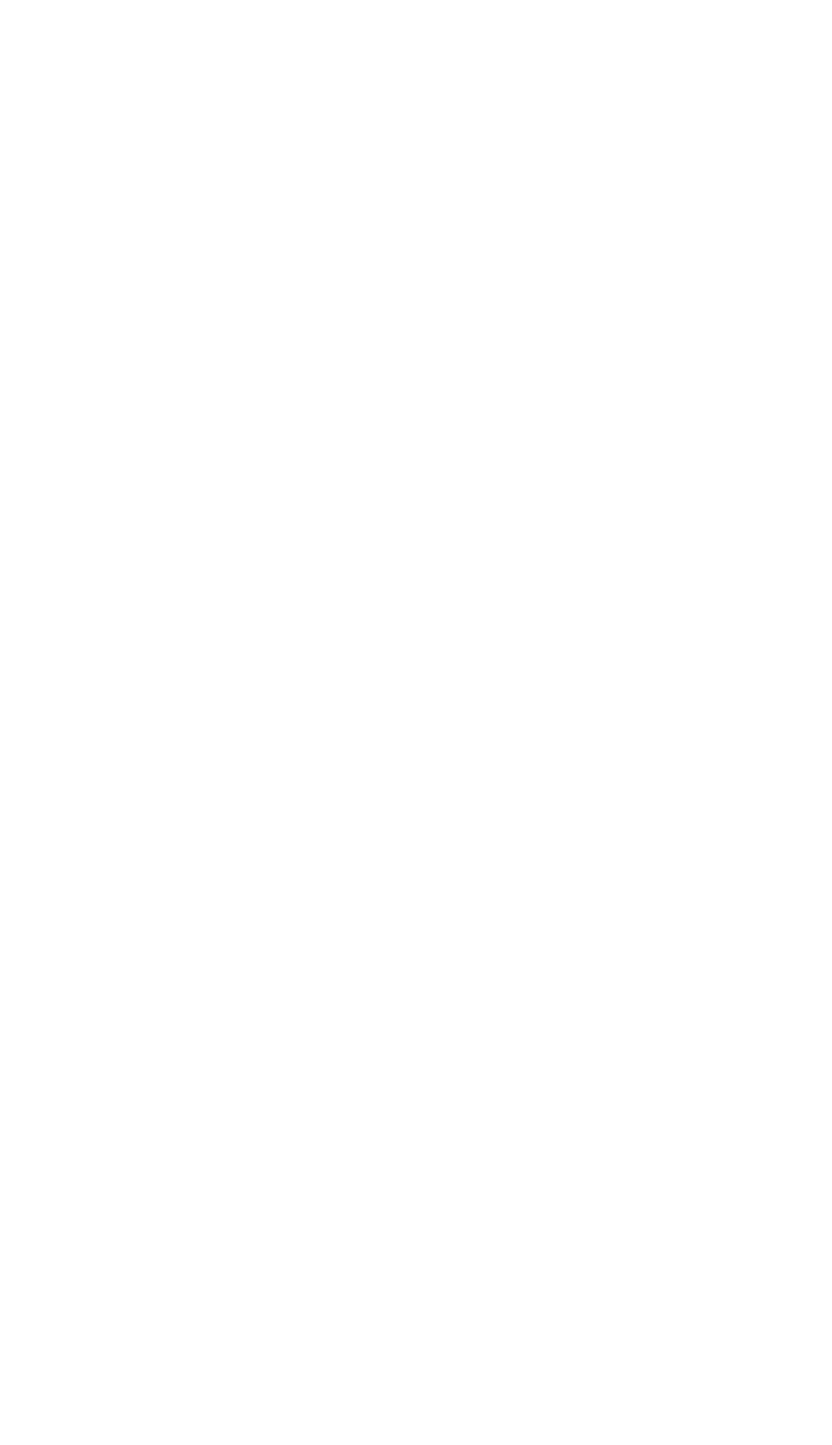
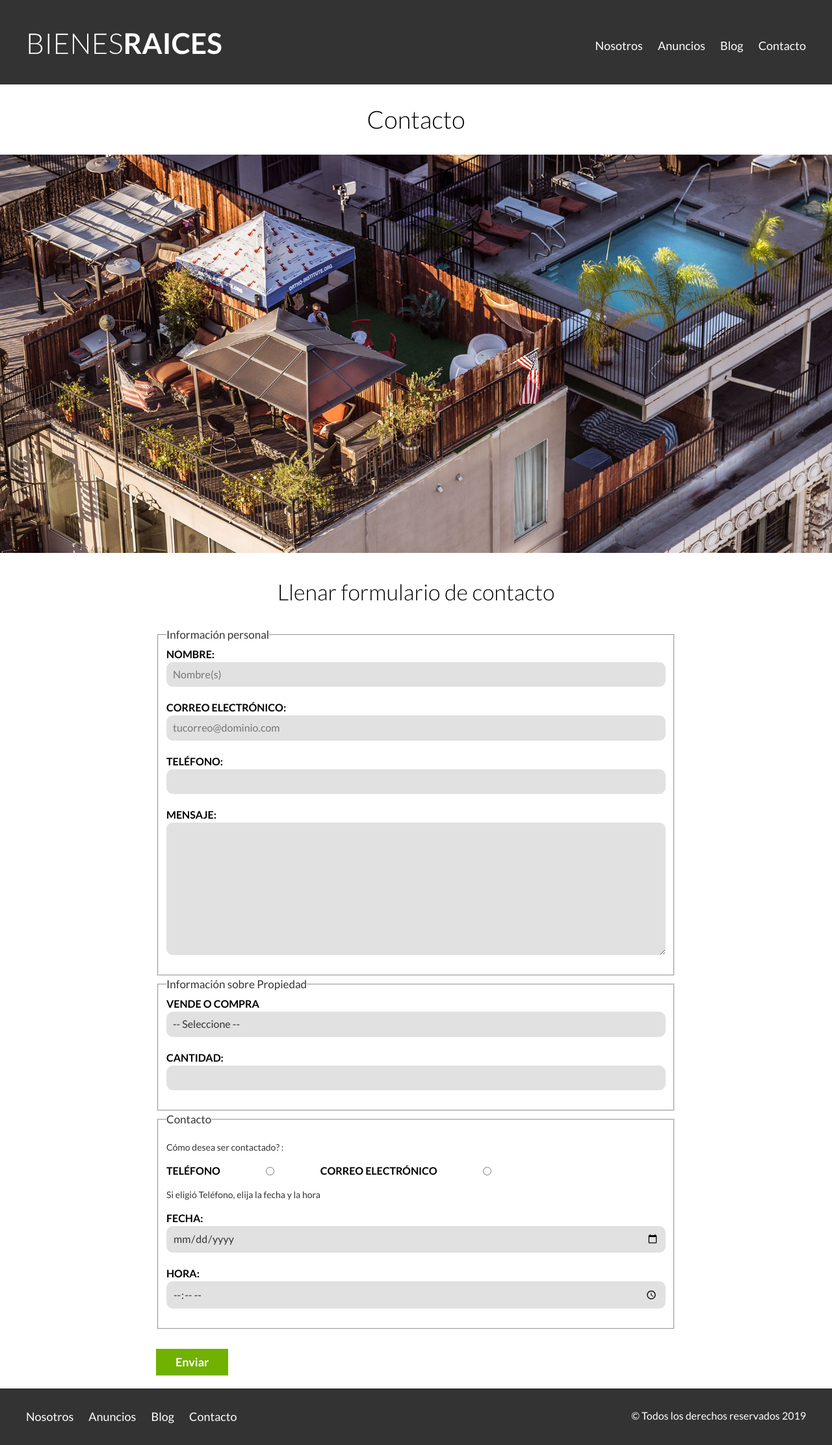
Before and after one commit to EfrenAS/bienesraices, a PHP site: page /contacto.html in a window 1280 px wide. Before the commit the page is empty. Shown: the whole page at 65% size. Before the commit the page ends 800 px from the top, so only its background shows below. Run offline with PHP 8.4, Linux system fonts and the light colour scheme.

Commit message:
Proyecto Finalizado

```diff
--- a/contacto.html
+++ b/contacto.html
@@ -0,0 +1,90 @@
+<!DOCTYPE html>
+<html lang="es">
+<head>
+  <meta charset="UTF-8">
+  <meta name="viewport" content="width=device-width, initial-scale=1.0">
+  <meta http-equiv="X-UA-Compatible" content="ie=edge">
+  <link rel="stylesheet" href="css/normalize.css">
+  <link href="https://fonts.googleapis.com/css?family=Lato:300,400,700,900&display=swap" rel="stylesheet">
+  <link rel="stylesheet" href="css/styles.css">
+  <title>Bienes Raíces by HistrixDev</title>
+</head>
+<body>
+  <header class="site-header"> <!-- La etiqueta <header> se utiliza siempre que se tenga un encabezado en la página-->
+    <div class="container header-container">
+      <div class="bar-container">
+        <a href="/">
+            <img src="img/logo.svg" alt="Logotipo de Bienes Raíces">
+        </a>
+        <nav class="navigation"> <!-- La etiqueta <nav> se utiliza para la navegación que se tenga en el sitio web-->
+          <a href="nosotros.html">Nosotros</a>
+          <a href="anuncios.html">Anuncios</a>
+          <a href="blog.html">Blog</a>
+          <a href="contacto.html">Contacto</a>
+        </nav>
+      </div><!-- .bar-container -->
+    </div><!-- .container -->
+  </header>
+  <h1 class="w-300 text-center">Contacto</h1>
+  <img src="img/destacada3.jpg" alt="Contact Image">
+  <main class="container section content-center">
+    <h2 class="w-300 text-center">Llenar formulario de contacto</h2>
+    <form action="">
+      <fieldset>
+        <legend>Información personal</legend>
+        <label for="name">Nombre:</label>
+        <input type="text" name="name" id="name" placeholder="Nombre(s)">
+
+        <label for="email">Correo Electrónico:</label>
+        <input type="email" name="email" id="email" placeholder="tucorreo@dominio.com" autocomplete="off" required>
+
+        <label for="phone">Teléfono:</label>
+        <input type="tel" name="phone" id="phone" autocomplete="off" required>
+
+        <label for="message">Mensaje:</label>
+        <textarea name="message" id="message" cols="30" rows="10"></textarea>
+      </fieldset>
+      <fieldset>
+        <legend>Información sobre Propiedad</legend>
+        <label for="options">Vende o Compra</label>
+        <select name="options" id="options">
+          <option value="" disabled selected>-- Seleccione --</option>
+          <option value="Venta">Venta</option>
+          <option value="Compra">Compra</option>
+        </select>
+        <label for="quantity">Cantidad:</label>
+        <input type="number" name="quantity" id="quantity" min="1">
+      </fieldset>
+      <fieldset>
+        <legend>Contacto</legend>
+        <p>Cómo desea ser contactado? :</p>
+        <!-- Radio Button te permite seleccionar una opción o la otra -->
+        <!-- Checkbox te permite seleccionar varias opciones a la ve -->
+        <div class="select-contact">
+          <label for="phone-contact">Teléfono</label>
+          <input type="radio" name="contact" id="phone-contact" value="phone-contact">
+          <label for="email-contact">Correo Electrónico</label>
+          <input type="radio" name="contact" id="email-contact" value= "email-contact">
+        </div>
+        <p>Si eligió Teléfono, elija la fecha y la hora</p>
+        <label for="call-date">Fecha:</label>
+        <input type="date" name="call-date" id="call-date">
+        <label for="call-hour">Hora:</label>
+        <input type="time" name="call-hour" id="call-hour" min="09:00" max="18:00">
+      </fieldset>
+      <input type="submit" value="Enviar" class="btn btn-green">
+    </form>
+  </main>
+  <footer class="site-footer section">
+    <div class="container footer-container">
+      <nav class="navigation">
+        <a href="nosotros.html">Nosotros</a>
+        <a href="anuncios.html">Anuncios</a>
+        <a href="blog.html">Blog</a>
+        <a href="contacto.html">Contacto</a>
+      </nav>
+      <p class="copyright">&copy; Todos los derechos reservados 2019</p>
+    </div>
+  </footer>
+</body>
+</html>
--- a/css/styles.css
+++ b/css/styles.css
@@ -37,6 +37,12 @@ h4 {
 a {
   text-decoration: none;
   color: #000000;
+}
+
+input,
+textarea,
+select {
+  border: none;
 }
 
 li {
@@ -87,6 +93,10 @@ max-width: 800px;
   font-size: 1.8rem;
   padding: 1rem 3rem;
   margin-top: 3rem;
+}
+
+.btn:hover {
+  cursor: pointer;
 }
 
 .btn-yellow {
@@ -364,3 +374,49 @@ max-width: 800px;
   justify-content: space-between;
   align-items: center;
 }
+
+/* Contact */
+legend {
+  font-size: 1.7rem;
+  color: #333333;
+}
+
+label {
+  display: block;
+  text-transform: uppercase;
+  font-weight: 700;
+}
+
+input:not([type = "submit"]),
+textarea,
+select {
+  display: block;
+  width: 100%;
+  background-color: #e1e1e1;
+  color: #333333;
+  padding: 1rem;
+  margin-bottom: 2rem;
+  border-radius: 1rem;
+}
+
+input[type = "radio"] {
+  width: auto;
+  margin: 0;
+}
+
+select {
+  -webkit-appearance: none;
+  appearance: none;
+}
+
+form p {
+  font-size: 1.4rem;
+  color: #333333;
+}
+
+.select-contact {
+  max-width: 50rem;
+  display: flex;
+  justify-content: space-between;
+  align-items: center;
+}
```
